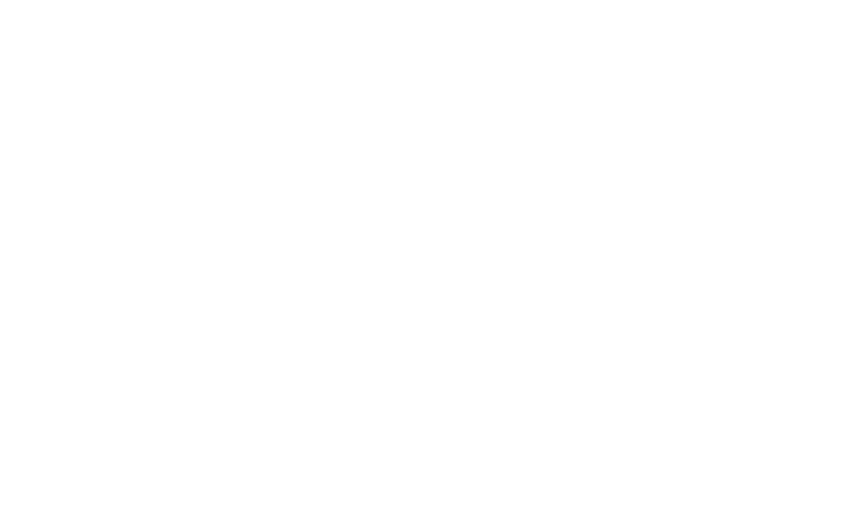
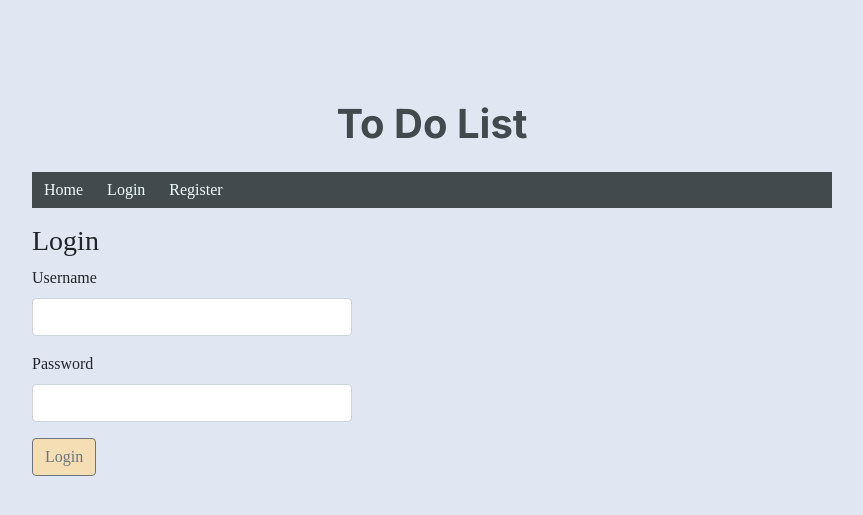
Before and after one commit to melissa-kun-li/flask-to-do-app, a Flask app: page /login in a window 1280 px wide. Before the commit the part shown is empty. Shown: the top 515 px of the page, without its empty margins (208-1071 px from the left). Run offline with Flask 2, Linux system fonts and the light colour scheme; some libraries are stand-ins or nearby versions.

Commit message:
Create user login, logout

```diff
--- a/flask_to_do/forms.py
+++ b/flask_to_do/forms.py
@@ -10,7 +10,6 @@ class RegisterForm(FlaskForm):
     submit = SubmitField('Sign up')
 
 class LoginForm(FlaskForm):
-    username = StringField('Username', validators=[InputRequired(), Length(max=20)])
+    username = StringField('Username', validators=[InputRequired(), Length(max=25)])
     password = PasswordField('Password', validators=[InputRequired()])
-    remember = BooleanField('Remember me')
     submit = SubmitField('Login')
--- a/flask_to_do/models.py
+++ b/flask_to_do/models.py
@@ -19,6 +19,6 @@ class User(db.Model, UserMixin):
     def validate_password(self, password):
         return check_password_hash(self.password_hash, password)
 
-    @login_manager.user_loader
-    def load_user(user_id):
-        return User.query.get(user_id)
+@login_manager.user_loader
+def load_user(user_id):
+    return User.query.get(user_id)
--- a/flask_to_do/routes.py
+++ b/flask_to_do/routes.py
@@ -2,7 +2,7 @@ from flask import render_template, url_for, request, flash, redirect
 from flask_to_do import app, db, models
 from flask_to_do.models import Task, User
 from flask_to_do.forms import RegisterForm, LoginForm
-from flask_login import login_user, current_user
+from flask_login import login_user, current_user, logout_user
 
 @app.route('/', methods = ['GET', 'POST'])
 # check for task name uniqueness, flash error msg
@@ -34,8 +34,8 @@ def update(task_id):
         if len(new_task) == 0 or len(new_task) > 75:
             flash('Task should be between 1 and 75 characters')
             return render_template('update.html', task = old)
-        match = Task.query.filter_by(task = new_task).first()
-        if match == None:
+        entry = Task.query.filter_by(task = new_task).first()
+        if entry == None:
             old.task = new_task
             db.session.commit()
             return redirect(url_for('todo'))
@@ -66,26 +66,43 @@ def register():
     if current_user.is_authenticated:
         return redirect(url_for('todo'))
     if form.validate_on_submit():
+        user = User.query.filter_by(username = form.username.data).first()
+        if user == None:
+            user = User(name = form.name.data, username = form.username.data)
+            # IMPORTANT: don't store original password; store hashed passwords!
+            user.set_password(form.password.data)
+            db.session.add(user)
+            db.session.commit()
+            # saves cookie, prevents user from being logged out when they close their browser
+            login_user(user, remember = True)
+        else:
+            # flash message in the register.html
+            flash('Username already in use. Please enter a different username')
+            return redirect(url_for('register'))
+        return redirect(url_for('todo'))
+    return render_template('register.html', form = form)
+
+@app.route('/login', methods = ['GET', 'POST'])
+def login():
+    form = LoginForm()
+    if current_user.is_authenticated:
+        return redirect(url_for('todo'))
+    if form.validate_on_submit:
         if request.method == 'POST':
             user = User.query.filter_by(username = form.username.data).first()
-            if user == None:
-                user = User(name = form.name.data, username = form.username.data)
-                # IMPORTANT: don't store original password; store hashed passwords!
-                user.set_password(form.password.data)
-                db.session.add(user)
-                db.session.commit()
-                # saves cookie, prevents user from being logged out when they chose their browser
+            if user and user.validate_password(form.password.data):
                 login_user(user, remember = True)
+                next_page = request.args.get('next')
+                # if next_page == None, redirect to home page
+                return redirect(next_page) if next_page else redirect(url_for('todo'))
             else:
-                # flash message in the register.html
-                flash('Username already in use')
-                return redirect(url_for('register'))
-            return redirect(url_for('todo'))
-    else:
-        return render_template('register.html', form = form)
+                flash("Username and password didn't match our records. Please try again")
+                return redirect(url_for('login'))
+    return render_template('login.html', form = form)
 
-# make login.html
-@app.route('/login', methods = ['GET'])
-def login():
-    form = LoginForm()
-    return render_template('login.html', form = form)
+@app.route('/logout', methods = ['GET'])
+def logout():
+    logout_user()
+    return redirect(url_for('todo'))
+
+# @app.route('/settings', methods)
--- a/flask_to_do/templates/base.html
+++ b/flask_to_do/templates/base.html
@@ -12,14 +12,6 @@
 </head>
 <body>
     <div class="main">
-        <!-- {% if current_user %}
-            {% if current_user.is_authenticated %}
-                <h1 class = 'title'>{{ current_user.name }}'s To Do List</h1>
-            {% endif %}
-        {% else %}
-            <h1 class = 'title'>To Do List</h1>
-        {% endif %} -->
-
         {% if current_user.is_authenticated %}
             <h1 class = 'title'>{{ current_user.name }}'s To Do List</h1>
         {% else %}
@@ -29,8 +21,13 @@
     <nav>
         <ul>
             <li><a href = "{{ url_for('todo') }}">Home</a></li>
-            <li><a href = "{{ url_for ('login') }}">Login</a></li>
-            <li><a href = "{{ url_for ('register') }}">Register</a></li>
+            {% if current_user.is_authenticated %}
+                <li><a href = "{{ url_for ('logout') }}">Logout</a></li>
+                <!-- Also a settings page -->
+            {% else %}
+                <li><a href = "{{ url_for ('login') }}">Login</a></li>
+                <li><a href = "{{ url_for ('register') }}">Register</a></li>
+            {% endif %}
         </ul>
     </nav>
     {% block content %}{% endblock content %}
--- a/flask_to_do/templates/login.html
+++ b/flask_to_do/templates/login.html
@@ -0,0 +1,29 @@
+{% extends 'base.html' %}
+{% block title %}{% endblock title %}
+{% block content %}
+<h3>Login</h3>
+<form method = "POST" action ="">
+    {{ form.hidden_tag() }}
+    <div class = "mb-3">
+        {{ form.username.label(class="form-label")}}
+        {{ form.username(class="form-control", id = "register-form") }}
+        {% if form.username.errors %}
+            <div class = "alert alert-danger" id = "register-alert">
+                {% for error in form.username.errors %}
+                    {{ error }}
+                {% endfor %}
+            </div>
+        {% endif %}
+        {% for message in get_flashed_messages() %}
+            <div class = "alert alert-danger" role="alert" id = "register-alert">{{ message }}</div>
+        {% endfor %}
+    </div>
+    <div class = "mb-3">
+        {{ form.password.label(class="form-label")}}
+        {{ form.password(class="form-control", id = "register-form") }}
+    </div>
+    <div class = "mb-3">
+        {{ form.submit(class="btn btn-outline-secondary") }}
+    </div>
+</form>
+{% endblock content %}
```
